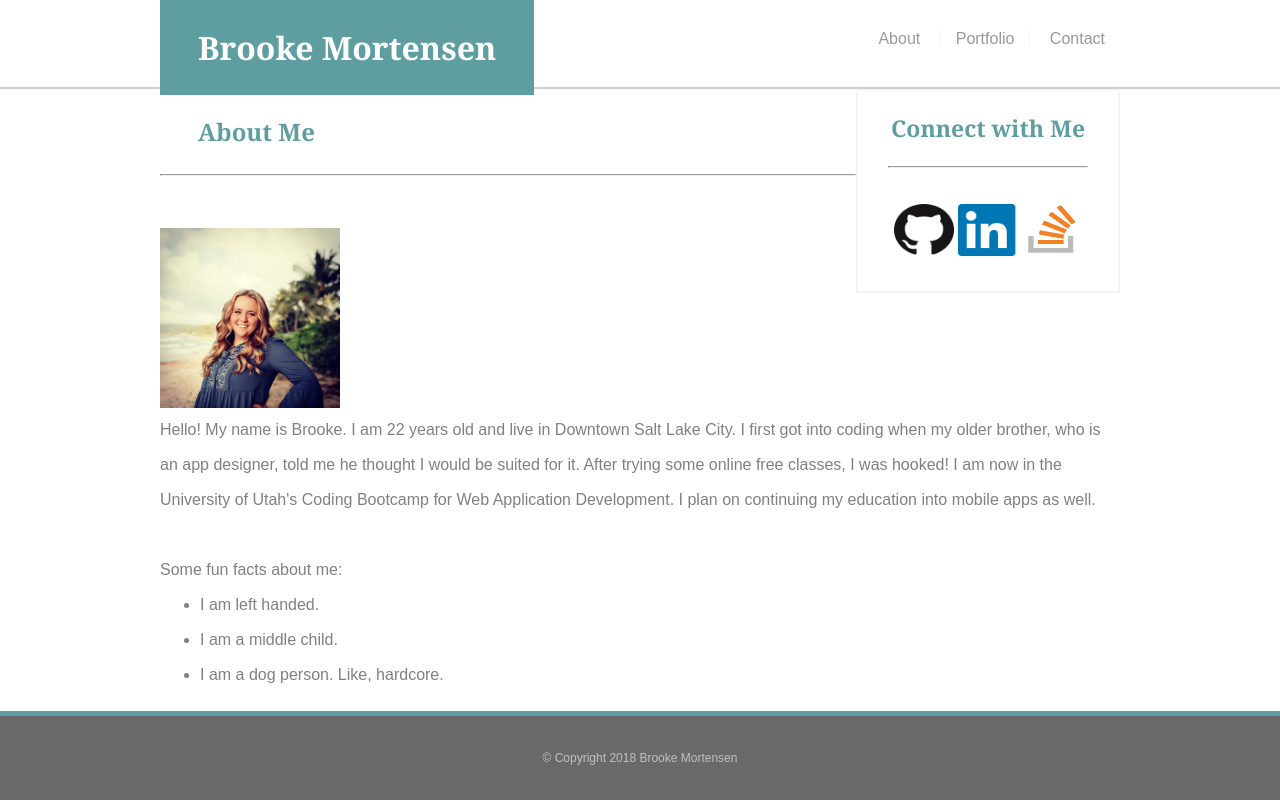
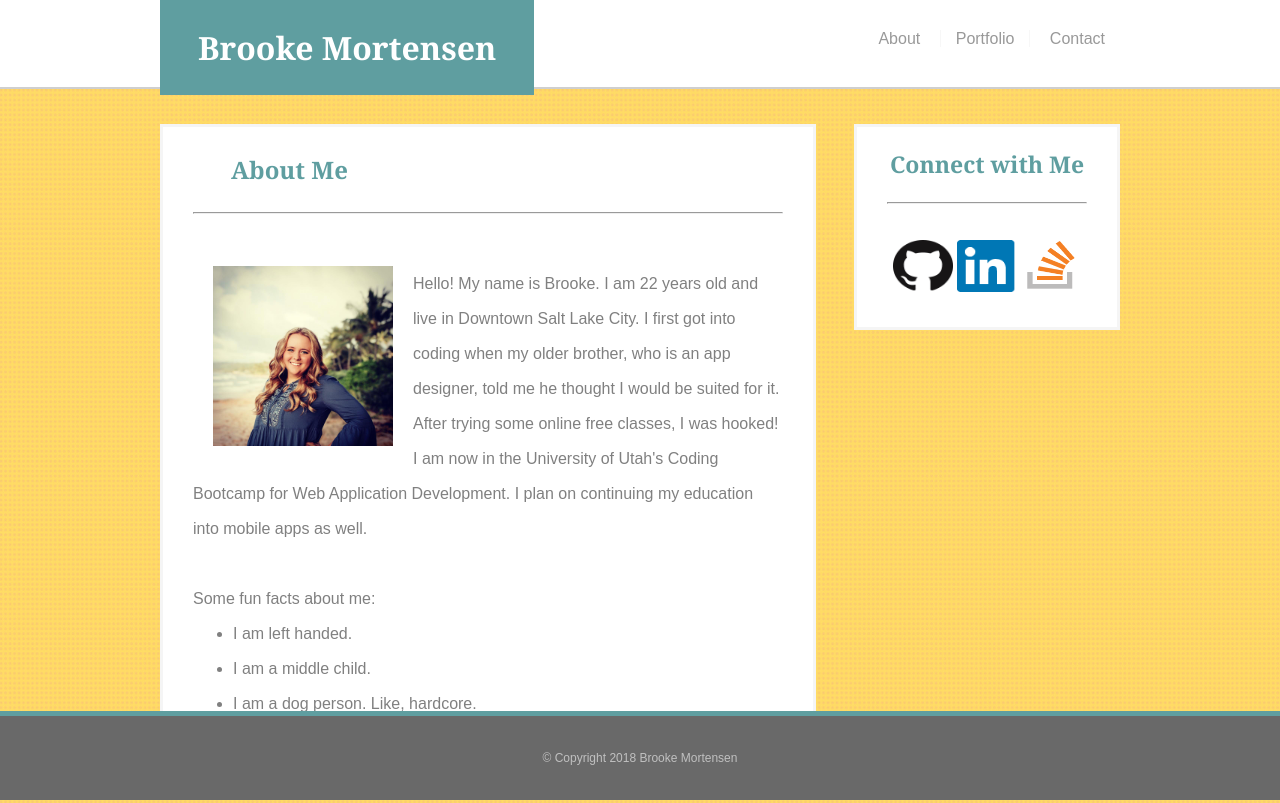
Before and after one commit to BrookeMo/Basic-Portfolio, a plain HTML site: page index.html in a window 1280 px wide. Shown: the top 803 px of the page. Drawn offline with Linux system fonts and the light colour scheme.

Commit message:
body css pending

```diff
--- a/assets/css/style.css
+++ b/assets/css/style.css
@@ -63,20 +63,29 @@
 }
 /*Body CSS*/
 .body {
-    background-image: url("assets/images/GreyBackground.png");
+    background-image: url("../images/YellowBackground.png");
+}
+
+.body:after {
+    display: table;
+    content: "";
+    clear: both;
 }
 
 .bodycontent {
     width: 960px;
+    height: 100vh;
     margin: auto;
+    padding: 35px 0px;
 }
 /*Sidebar CSS*/
 sidebar {
     width: 200px;
     height: 200px;
     float: right;
-    border: whitesmoke solid 2px;
+    border: whitesmoke solid 3px;
     padding: 0px 30px;
+    background-color: white;
 }
 
 #contact {
@@ -92,16 +101,14 @@ sidebar {
 .contactlinks {
     text-align: center;
 }
-
-/*.socialimages {
-    border: outset 2px whitesmoke;
-    width: 35px;
-    height: 35px;*/
-}
 /*Main Content CSS*/
 section {
-    width: 650px;
-    border: whitesmoke solid 2px;
+    width: 590px;
+    border: whitesmoke solid 3px;
+    float: left;
+    margin-bottom: 100px;
+    background-color: white;
+    padding: 0px 30px;
 }
 .contentTitle {
     font-family: 'Georgia', Times, Times New Roman, serif;
@@ -115,9 +122,10 @@ section {
     padding: 26px 38px;
 }
 
-.pic {
+#pic {
     float: left;
     display: inline-block;
+    padding: 0px 20px;
 }
 
 .text {
--- a/index.html
+++ b/index.html
@@ -45,8 +45,8 @@
                 <h1 class="contentTitle">About Me</h1>
                 <hr>
                     <div class="aboutcontent"></div>
-                        <img id="pic" src="assets/images/ProfilePicture.jpg" alt="Picture of Me" width="180px">
                         <div class="text">
+                            <img id="pic" src="assets/images/ProfilePicture.jpg" alt="Picture of Me" width="180px">
                             <p>Hello! My name is Brooke. I am 22 years old and live in Downtown Salt Lake
                                 City. I first got into coding when my older brother, who is an app designer,
                                 told me he thought I would be suited for it. After trying some online free
@@ -60,6 +60,7 @@
                                     <li>I am a middle child.</li>
                                     <li>I am a dog person. Like, hardcore.</li>
                                 </ul>
+                                <br>
                             </p>
                         </div>
                     </div>
```
Also changed, not shown: assets/images/GreyBackground.png (deleted), assets/images/YellowBackground.png (added), 2 other files.
